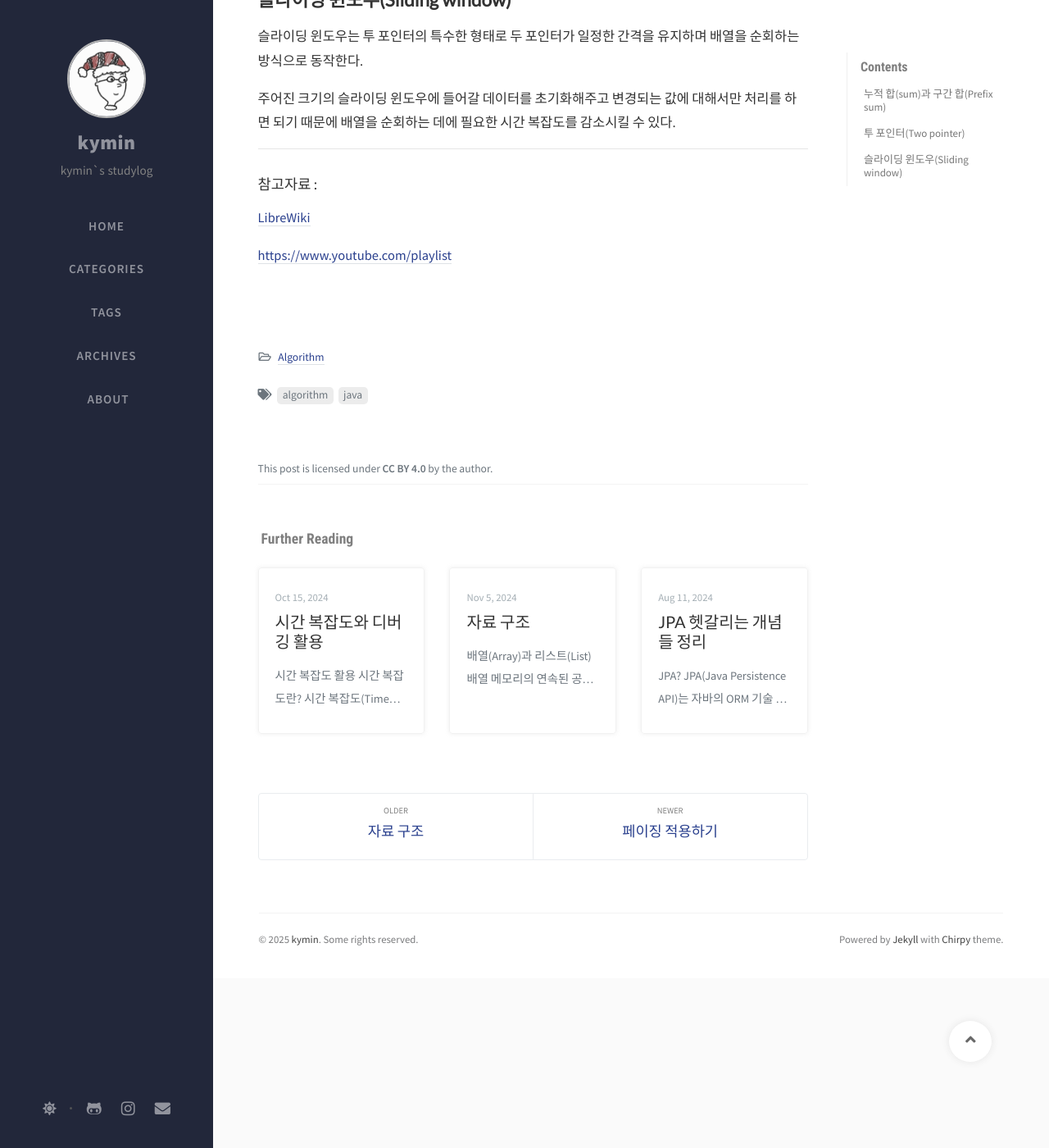
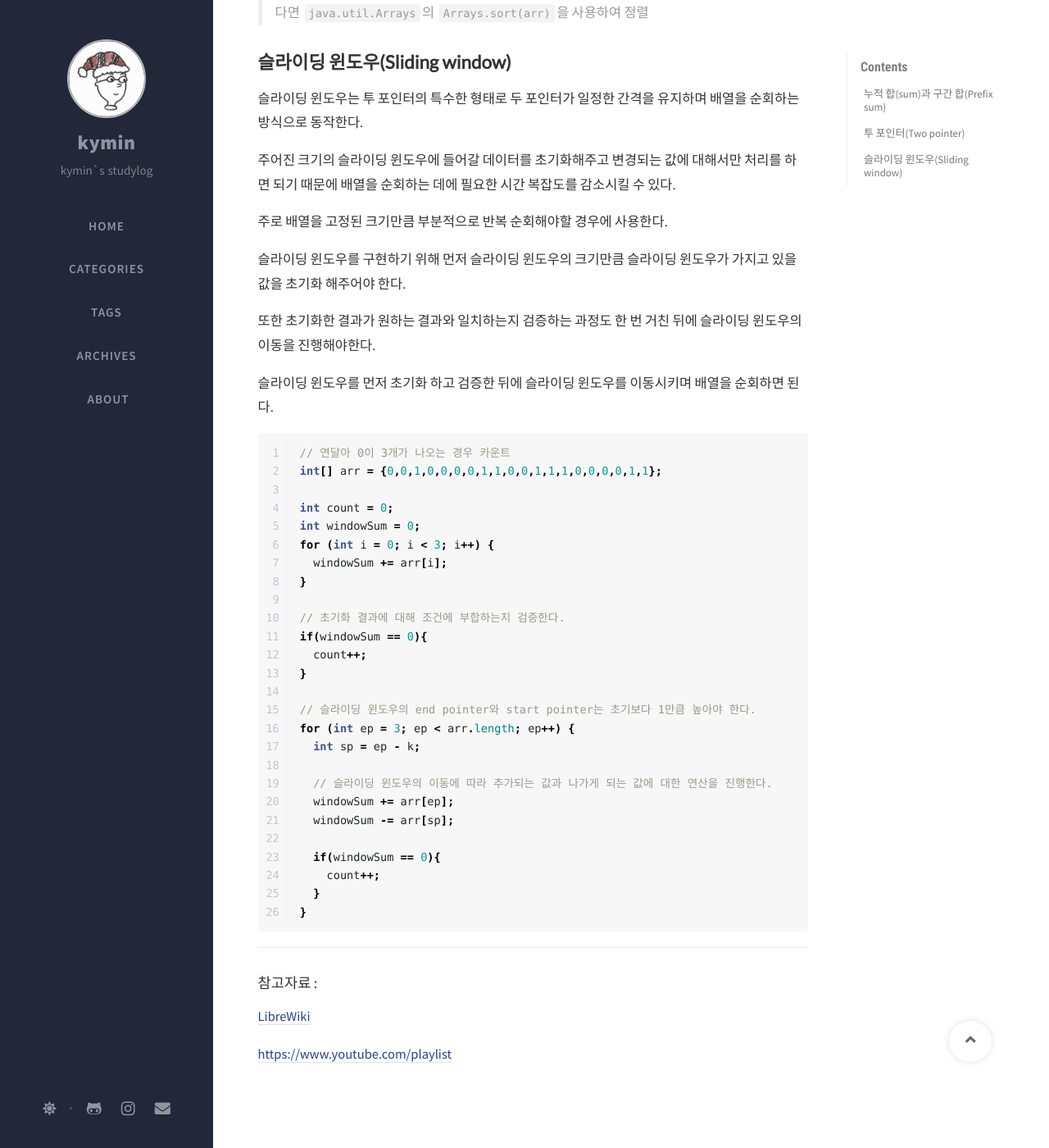
Before and after one commit to Kyoung-M1N/kyoung-M1N.github.io, a Jekyll site: the page built from _posts/algorithm/2024-11-13-[Algorithm]array_algorithm.md, in a window 1280 px wide and 1400 px high, scrolled down 2618 px. Shown: the whole window at 82% size. Built offline with Jekyll 4.4.1, drawn with Linux system fonts in a browser that asks for light colours; nearby versions of some CDN libraries; comment, search, counter and statistics services are not loaded; some of the changed text lies outside the part shown.

Commit message:
docs: 포스트 수정

````diff
--- a/_posts/algorithm/2024-11-13-[Algorithm]array_algorithm.md
+++ b/_posts/algorithm/2024-11-13-[Algorithm]array_algorithm.md
@@ -27,7 +27,7 @@ tags: [algorithm, java]
 {% raw %}
 ```java
 int[] numbers = {1,2,3,4,5,6,7};
-int[] sumArray = {1,3,6,10,15,21,28};
+int[] sumArray = {0,1,3,6,10,15,21,28};
 
 // 인덱스 i부터 j까지의 구간 합
 int prefixSum = sumArray[j] - sumArray[i - 1];
@@ -35,6 +35,8 @@ int prefixSum = sumArray[j] - sumArray[i - 1];
 {% endraw %}
 
 이 때 `arrayIndexOutOfBound`가 발생하지 않도록 0번 인덱스의 값을 0으로 두고 주어진 배열보다 인덱스를 하나씩 증가시켜줘야 한다.
+
+> 구간 합을 구할 때 배열의 첫 번째 원소가 포함된 경우의 구간 합을 구하게 된다면 `sumArray[i - 1]`에서 인덱스가 -1이 될 수 있으므로 구간 합 배열의 첫번째 원소를 0으로 설정하는 것이 좋다.
 
 2차원 배열에서도 마찬가지로 합 배열을 이용하여 구간 합을 구할 수 있다.
 
@@ -118,7 +120,46 @@ int result = sumArray[x2][y2] - sumArray[x2][y1 - 1] - sumArray[x1 - 1][y2] + su
 
 주어진 크기의 슬라이딩 윈도우에 들어갈 데이터를 초기화해주고 변경되는 값에 대해서만 처리를 하면 되기 때문에 배열을 순회하는 데에 필요한 시간 복잡도를 감소시킬 수 있다.
 
+주로 배열을 고정된 크기만큼 부분적으로 반복 순회해야할 경우에 사용한다.
 
+슬라이딩 윈도우를 구현하기 위해 먼저 슬라이딩 윈도우의 크기만큼 슬라이딩 윈도우가 가지고 있을 값을 초기화 해주어야 한다.
+
+또한 초기화한 결과가 원하는 결과와 일치하는지 검증하는 과정도 한 번 거친 뒤에 슬라이딩 윈도우의 이동을 진행해야한다.
+
+슬라이딩 윈도우를 먼저 초기화 하고 검증한 뒤에 슬라이딩 윈도우를 이동시키며 배열을 순회하면 된다.
+
+{% raw %}
+
+```java
+// 연달아 0이 3개가 나오는 경우 카운트
+int[] arr = {0,0,1,0,0,0,0,1,1,0,0,1,1,1,0,0,0,0,1,1};
+
+int count = 0;
+int windowSum = 0;
+for (int i = 0; i < 3; i++) {
+  windowSum += arr[i];
+}
+
+// 초기화 결과에 대해 조건에 부합하는지 검증한다.
+if(windowSum == 0){
+  count++;
+}
+
+// 슬라이딩 윈도우의 end pointer와 start pointer는 초기보다 1만큼 높아야 한다.
+for (int ep = 3; ep < arr.length; ep++) {
+  int sp = ep - k;
+
+  // 슬라이딩 윈도우의 이동에 따라 추가되는 값과 나가게 되는 값에 대한 연산을 진행한다.
+  windowSum += arr[ep];
+  windowSum -= arr[sp];
+
+  if(windowSum == 0){
+    count++;
+  }
+}
+```
+
+{% endraw %}
 
 -----------------------
 
````
